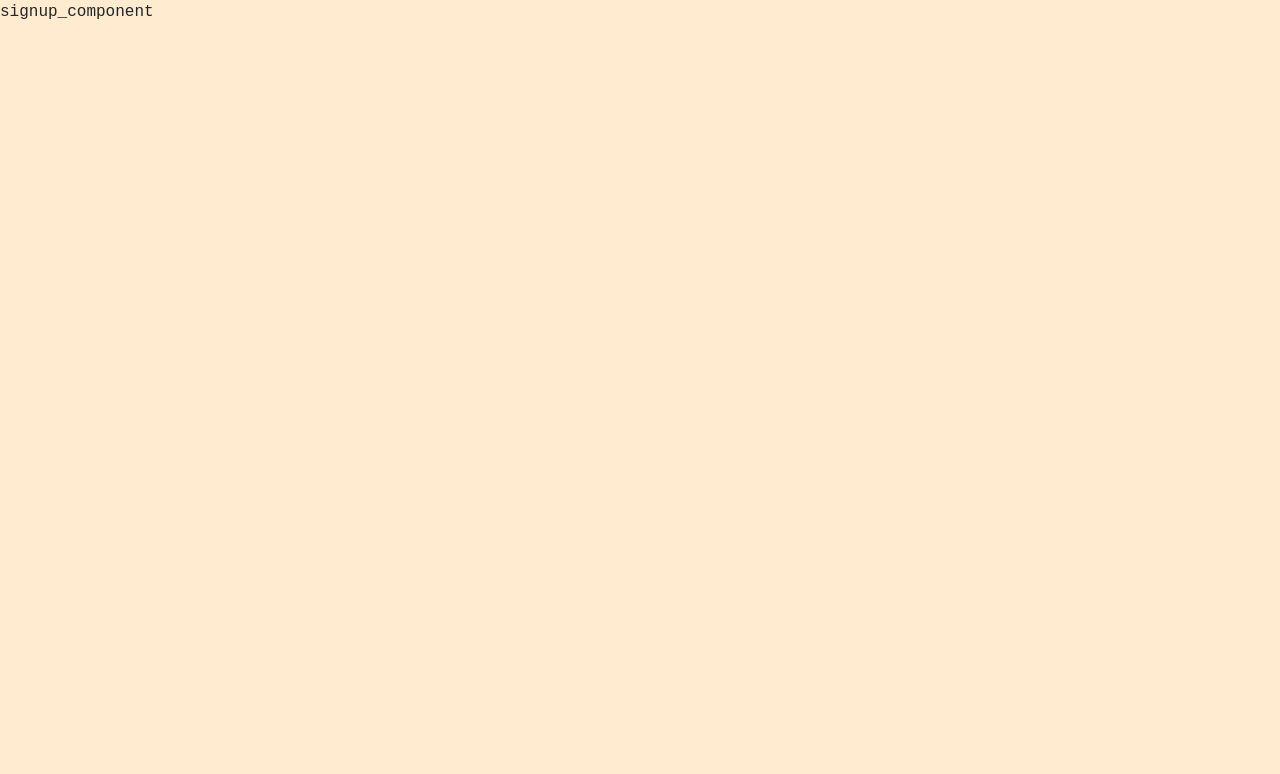
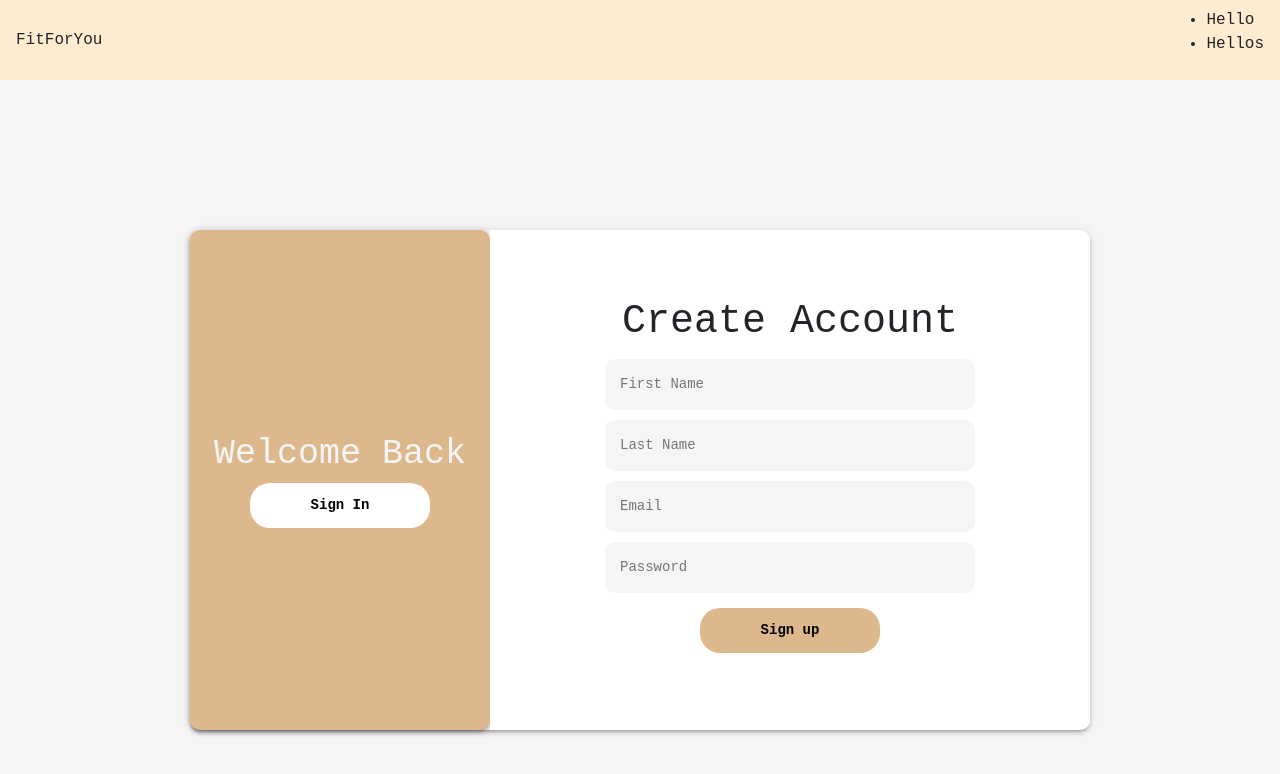
Before and after one commit to JordanMcFadden/newfit, a React (Create React App) app in the folder frontend/: page /sign-up in a window 1280 px wide. Shown: the top 774 px of the page. Built offline with nearby package versions, Linux system fonts and the light colour scheme.

Commit message:
finished ui for sign-in and sign-up

```diff
--- a/frontend/public/index.html
+++ b/frontend/public/index.html
@@ -14,45 +14,19 @@
     -->
     <link rel="manifest" href="%PUBLIC_URL%/manifest.json" />
     <!--
-      Notice the use of %PUBLIC_URL% in the tags above.
-      It will be replaced with the URL of the `public` folder during the build.
-      Only files inside the `public` folder can be referenced from the HTML.
-
-      Unlike "/favicon.ico" or "favicon.ico", "%PUBLIC_URL%/favicon.ico" will
-      work correctly both with client-side routing and a non-root public URL.
-      Learn how to configure a non-root public URL by running `npm run build`.
+  .
     -->
-    <title>React App with MongoDB</title>
-
-    <!-- jquery latest -->
+    <title>FitForYou</title>
     <script src="https://code.jquery.com/jquery-latest.js"></script>
-
-    <!-- bootstrap version 4.3.1 -->
     <link rel="stylesheet" href="https://stackpath.bootstrapcdn.com/bootstrap/4.3.1/css/bootstrap.min.css">
     <script src="https://stackpath.bootstrapcdn.com/bootstrap/4.3.1/js/bootstrap.min.js"></script>
-
-    <!-- bootstrap popper 1.14.7 -->
     <script src="https://cdnjs.cloudflare.com/ajax/libs/popper.js/1.14.7/umd/popper.min.js"></script>
-
-    <!-- ekko lightbox 5.3.0 -->
     <link rel="stylsheet" href="https://cdnjs.cloudflare.com/ajax/libs/ekko-lightbox/5.3.0/ekko-lightbox.css">
     <script src="https://cdnjs.cloudflare.com/ajax/libs/ekko-lightbox/5.3.0/ekko-lightbox.js"></script>
-
-    <!-- font awesome 4.7.0 -->
     <link rel="stylesheet" href="https://cdnjs.cloudflare.com/ajax/libs/font-awesome/4.7.0/css/font-awesome.min.css">
   </head>
   <body>
     <noscript>You need to enable JavaScript to run this app.</noscript>
     <div id="root"></div>
-    <!--
-      This HTML file is a template.
-      If you open it directly in the browser, you will see an empty page.
-
-      You can add webfonts, meta tags, or analytics to this file.
-      The build step will place the bundled scripts into the <body> tag.
-
-      To begin the development, run `npm start` or `yarn start`.
-      To create a production bundle, use `npm run build` or `yarn build`.
-    -->
   </body>
 </html>
--- a/frontend/src/App.js
+++ b/frontend/src/App.js
@@ -1,11 +1,13 @@
 import React from 'react';
 import './App.css';
-import { BrowserRouter as Router, Routes, Route, Link} from 'react-router-dom';
-import Login from './components/login_component';
+import { BrowserRouter as Router, Routes, Route} from 'react-router-dom';
+import Signin from './components/login_component';
 import Signup from './components/signup_component';
 import Home from './components/home_component';
 import Journey from './components/journey_component';
 import Nav from './components/navigation_component';
+import Personalize from './components/getstarted_component';
+
 
 function App() {
   return (
@@ -13,11 +15,13 @@ function App() {
       <div className = "App">
         <div className="auth-wrapper">
           <div className="auth-inner">
+            <Nav />
             <Routes>
               <Route exact path ="/" element={<Home />}/>
-              <Route path="/sign-in" element={<Login/>}/>
-              <Route path="/sign-up" element={<Signup/>}/>
-              <Route path="/journey" element={<Journey/>}/>
+              <Route path="/get-started" element={<Personalize/>} />
+              <Route path="/sign-in" element={<Signin />}/>
+              <Route path="/sign-up" element={<Signup />}/>
+              <Route path="/journey" element={<Journey />}/>
             </Routes>
           </div>
         </div>
--- /dev/null
+++ b/frontend/src/components/getstarted_component.js
@@ -0,0 +1,9 @@
+import React from 'react'
+
+function getstarted_component() {
+  return (
+    <div>getstarted_component</div>
+  )
+}
+
+export default getstarted_component
--- a/frontend/src/components/login_component.js
+++ b/frontend/src/components/login_component.js
@@ -1,9 +1,66 @@
 import React from 'react'
+import { useState } from 'react';
+import { Link } from 'react-router-dom';
+import styles from '../styles/signin.module.css';
 
-function login_component() {
+const Signin  = () =>
+{
+  const [data, setData] = useState
+  ({
+    email:"",
+    password:""
+  });
+
+  const handleChange=({ currentTarget: input}) =>
+  {
+    setData({...data, [input.name]: input.value})
+  }
+
+  const handleSubmit = (e) =>
+  {
+      e.preventDefault();
+  }
   return (
-    <div>login_component</div>
+    <div className={styles.signin_container}>
+      <div className={styles.signin_form_container}>
+        <div className={styles.left}>
+          <form className={styles.form_container} onSubmit={handleSubmit}>
+              <h1>Login to FitForYou</h1>
+              <input
+                type="text"
+                placeholder="Email"
+                name='email'
+                onChange={handleChange}
+                value={data.email}
+                required
+                className={styles.input}
+              />
+              <input
+              type="password"
+              placeholder="Password"
+              name='password'
+              onChange={handleChange}
+              value={data.password}
+              required
+              className={styles.input}
+            />
+            <button type="submit" className={styles.tan_btn}>
+              Sign in
+            </button>
+          </form>
+        </div>
+        <div className={styles.right}>
+          <h1>New Here?</h1>
+            <Link to ="/sign-up">
+              <button type = 'button' className = {styles.white_btn}>
+                Sign Up
+              </button>
+            </Link>
+        </div>
+      </div>
+    </div>
+
   )
-}
+};
 
-export default login_component;
+export default Signin;
--- a/frontend/src/components/navigation_component.js
+++ b/frontend/src/components/navigation_component.js
@@ -1,9 +1,27 @@
-import React from 'react'
+import React, {Component} from 'react';
 
-function navigation_component() {
-  return (
-    <div>navigation_component</div>
-  )
+class navigation_component extends Component {
+  render() {
+    return(
+        <nav>
+          <div className="navbar">
+            <section className="nav-logo">
+              FitForYou
+            </section>
+
+            <section className="nav-menu">
+              <ul className="nav-items">
+                <li className="nav-links">Hello</li>
+                <li className="nav-links">Hellos</li>
+
+              </ul>
+            </section>
+          </div>
+        </nav>
+    )
+  }
+
+
 }
 
 export default navigation_component
--- a/frontend/src/components/signup_component.js
+++ b/frontend/src/components/signup_component.js
@@ -1,9 +1,86 @@
 import React from 'react'
+import { useState } from 'react';
+import { Link } from 'react-router-dom';
+import styles from '../styles/signup.module.css';
 
-function signup_component() {
+const Signup  = () =>
+{
+  const [data, setData] = useState
+  ({
+    firstName:"",
+    lastName:"",
+    email:"",
+    password:""
+  });
+
+  const handleChange=({ currentTarget: input}) =>
+  {
+    setData({...data, [input.name]: input.value})
+  }
+
+  const handleSubmit = (e) =>
+  {
+      e.preventDefault();
+  }
   return (
-    <div>signup_component</div>
+    <div className={styles.signup_container}>
+      <div className={styles.signup_form_container}>
+        <div className={styles.left}>
+          <h1>Welcome Back</h1>
+          <Link to ="/sign-in">
+            <button type = 'button' className = {styles.white_btn}>
+              Sign In
+            </button>
+          </Link>
+        </div>
+        <div className={styles.right}>
+          <form className={styles.form_container} onSubmit={handleSubmit}>
+            <h1>Create Account</h1>
+            <input
+              type="text"
+              placeholder="First Name"
+              name='firstName'
+              onChange={handleChange}
+              value={data.firstName}
+              required
+              className={styles.input}
+            />
+            <input
+              type="text"
+              placeholder="Last Name"
+              name='lastName'
+              onChange={handleChange}
+              value={data.lastName}
+              required
+              className={styles.input}
+            />
+            <input
+              type="text"
+              placeholder="Email"
+              name='email'
+              onChange={handleChange}
+              value={data.email}
+              required
+              className={styles.input}
+            />
+            <input
+            type="password"
+            placeholder="Password"
+            name='password'
+            onChange={handleChange}
+            value={data.password}
+            required
+            className={styles.input}
+          />
+          <button type="submit" className={styles.tan_btn}>
+            Sign up
+          </button>
+          </form>
+        </div>
+      </div>
+    </div>
+
   )
-}
+};
 
-export default signup_component
+export default Signup;
--- /dev/null
+++ b/frontend/src/styles/signin.module.css
@@ -0,0 +1,99 @@
+.signin_container
+{
+    width: 100%;
+    min-height: 100vh;
+    background-color: whitesmoke;
+    display: flex;
+    align-items: center;
+    justify-content: center;
+}
+
+.signin_form_container
+{
+    width: 900px;
+    height: 500px;
+    display: flex;
+    border-radius: 10px;
+    box-shadow: 0px 3px 3px -2px rgb(0 0 0 / 20%),
+                0px 3px 4px 0px rgb(0 0 0 /14%),
+                0px 1px 8px 0px rgb(0 0 0 / 12%);
+}
+
+.left
+{
+    flex: 2;
+    display: flex;
+    flex-direction: column;
+    align-items: center;
+    justify-content: center;
+    background-color: white;
+    border-radius: 10px;
+    box-shadow: 0px 3px 3px -2px rgb(0 0 0 / 20%),
+		        0px 3px 4px 0px rgb(0 0 0 / 14%),
+                0px 1px 8px 0px rgb(0 0 0 / 12%);
+}
+
+
+.form_container
+{
+    display: flex;
+    flex-direction: column;
+    align-items: center;
+}
+
+.form_container h1
+{
+    font-size: 40px;
+    margin-top: 0;
+}
+
+.input
+{
+    outline: none;
+    border: none;
+    width: 370px;
+    padding: 15px;
+    border-radius: 10px;
+    background-color: whitesmoke;
+    margin: 5px 0;
+    font-size: 14px;
+}
+
+.right
+{
+    flex: 1;
+    display: flex;
+    flex-direction: column;
+    align-items: center;
+    justify-content: center;
+    background-color: #deb88d;
+    border-top-right-radius: 10px;
+    border-bottom-right-radius: 10px;
+}
+
+.right h1
+{
+    margin-top: 0;
+    color: Black;
+    font-size: 40px;
+    align-self: center;
+}
+
+.white_btn, .tan_btn
+{
+    border: none;
+    outline: none;
+    padding: 12px 0;
+    background-color: white;
+    border-radius: 20px;
+    width: 180px;
+    font-weight: bold;
+    font-size: 14px;
+    cursor: pointer;
+}
+
+.tan_btn
+{
+    background-color: #deb88d;
+    margin: 10px;
+}
--- /dev/null
+++ b/frontend/src/styles/signup.module.css
@@ -0,0 +1,89 @@
+.signup_container {
+    width: 100%;
+    min-height: 100vh;
+    background-color: whitesmoke;
+    display: flex;
+    align-items: center;
+    justify-content: center;
+}
+
+.signup_form_container {
+    width: 900px;
+    height: 500px;
+    display: flex;
+    border-radius: 10px;
+    box-shadow: 0px 3px 3px -2px rgb(0 0 0 / 20%),
+                0px 3px 4px 0px rgb(0 0 0 /14%),
+                0px 1px 8px 0px rgb(0 0 0 / 12%);
+}
+
+
+.left {
+    flex: 1;
+    display: flex;
+    flex-direction: column;
+    align-items: center;
+    justify-content: center;
+    background-color: #deb88d;
+    border-radius: 10px;
+    box-shadow: 0px 3px 3px -2px rgb(0 0 0 / 20%),
+		        0px 3px 4px 0px rgb(0 0 0 / 14%),
+                0px 1px 8px 0px rgb(0 0 0 / 12%);
+}
+
+.left h1 {
+    margin-top: 0;
+    color: whitesmoke;
+    font-size: 35px;
+    align-self: center;
+}
+
+.right {
+    flex: 2;
+    display: flex;
+    flex-direction: column;
+    align-items: center;
+    justify-content: center;
+    background-color: white;
+    border-top-right-radius: 10px;
+    border-bottom-right-radius: 10px;
+}
+
+.form_container {
+    display: flex;
+    flex-direction: column;
+    align-items: center;
+}
+
+.form_container h1{
+    font-size: 40px;
+    margin-top: 0;
+}
+
+.input {
+    outline: none;
+    border: none;
+    width: 370px;
+    padding: 15px;
+    border-radius: 10px;
+    background-color: whitesmoke;
+    margin: 5px 0;
+    font-size: 14px;
+}
+
+.white_btn, .tan_btn {
+    border: none;
+    outline: none;
+    padding: 12px 0;
+    background-color: white;
+    border-radius: 20px;
+    width: 180px;
+    font-weight: bold;
+    font-size: 14px;
+    cursor: pointer;
+}
+
+.tan_btn {
+    background-color: #deb88d;
+    margin: 10px;
+}
```
Also changed, not shown: frontend/src/Images/cartoon.webp (deleted), 1 other file (tests, documents, lock files or other folders).
